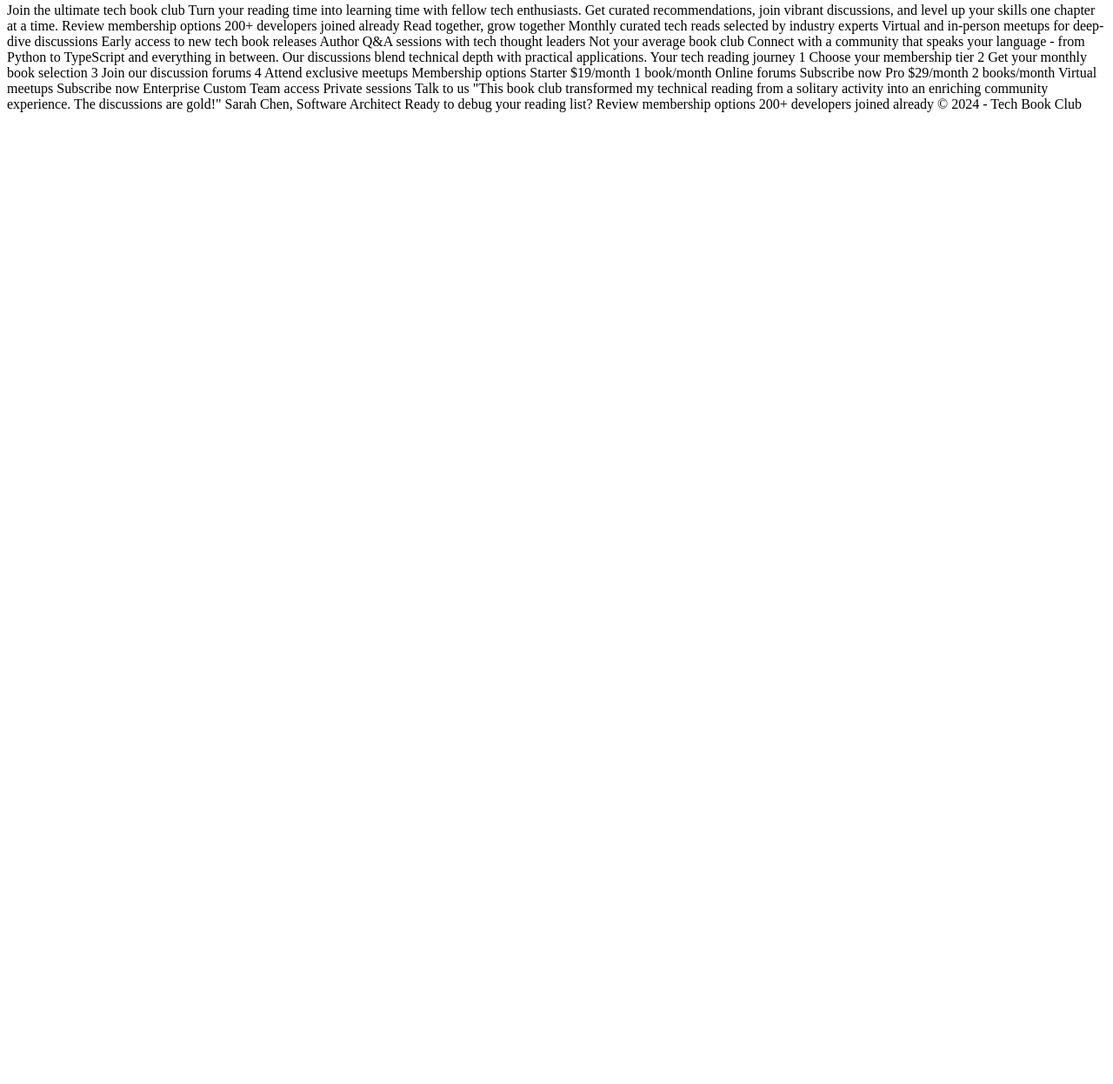
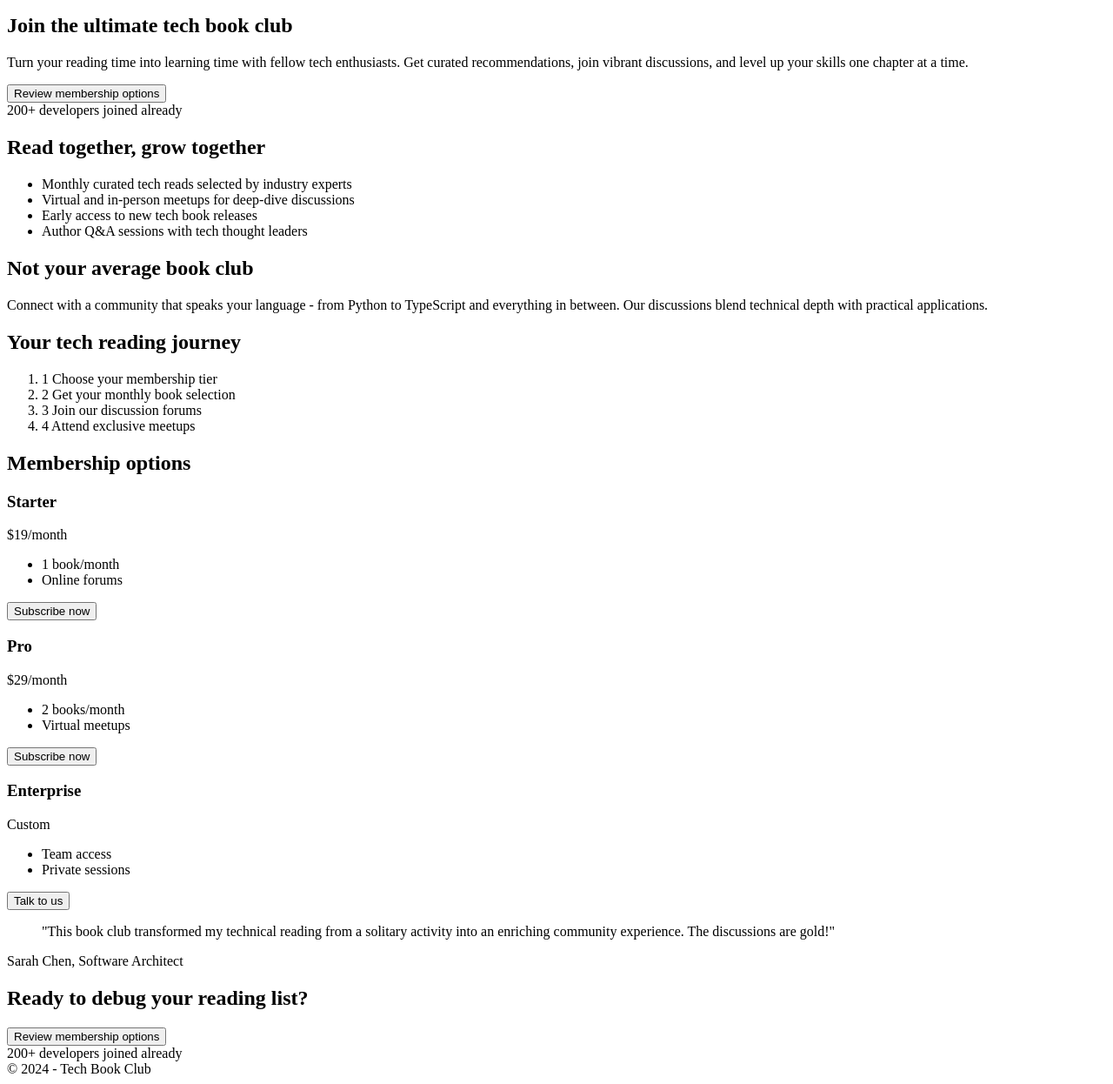
Before and after one commit to RawleSpringer/tbc-landing-page, a plain HTML site: page code/index.html in a window 1280 px wide. Shown: the part 5-1251 px from the top of the page at 87% size. Before the commit the page ends 800 px from the top, so only its background shows below. Drawn offline with Linux system fonts and the light colour scheme.

Commit message:
Adding semantic html

```diff
--- a/code/index.html
+++ b/code/index.html
@@ -1,88 +1,101 @@
 <!DOCTYPE html>
 <html lang="en">
   <head>
-  <meta charset="UTF-8">
-  <meta name="viewport" content="width=device-width, initial-scale=1.0">
+    <meta charset="UTF-8" />
+    <meta name="viewport" content="width=device-width, initial-scale=1.0" />
 
-  <link rel="icon" type="image/png" sizes="32x32" href="./assets/images/favicon-32x32.png">
+    <link
+      rel="icon"
+      type="image/png"
+      sizes="32x32"
+      href="./assets/images/favicon-32x32.png"
+    />
 
     <title>Frontend Mentor | Tech book club</title>
   </head>
   <body>
-
-  Join the ultimate tech book club
-
-  Turn your reading time into learning time with fellow tech enthusiasts.
-  Get curated recommendations, join vibrant discussions, and level up your
-  skills one chapter at a time.
-
-  Review membership options
-  200+ developers joined already
-
-  Read together, grow together
-
-  Monthly curated tech reads selected by industry experts
-  Virtual and in-person meetups for deep-dive discussions
-  Early access to new tech book releases
-  Author Q&A sessions with tech thought leaders
-
-  Not your average book club
-
-  Connect with a community that speaks your language - from Python to TypeScript and
-  everything in between. Our discussions blend technical depth with practical applications.
-
-  Your tech reading journey
-
-  1
-  Choose your membership tier
-
-  2
-  Get your monthly book selection
-
-  3
-  Join our discussion forums
-
-  4
-  Attend exclusive meetups
-
-  Membership options
-
-  Starter
-  $19/month
-
-  1 book/month
-  Online forums
-
-  Subscribe now
-
-  Pro
-  $29/month
-
-  2 books/month
-  Virtual meetups
-
-  Subscribe now
-
-  Enterprise
-  Custom
-
-  Team access
-  Private sessions
-
-  Talk to us
-
+    <header>
+      <h1></h1>
+    </header>
+    <main>
+      <section>
+        <h1>Join the ultimate tech book club</h1>
+        <p>
+          Turn your reading time into learning time with fellow tech
+          enthusiasts. Get curated recommendations, join vibrant discussions,
+          and level up your skills one chapter at a time.
+        </p>
+        <button>Review membership options</button>
+        <article>200+ developers joined already</article>
+      </section>
+      <section>
+        <h2>Read together, grow together</h2>
+        <ul>
+          <li>Monthly curated tech reads selected by industry experts</li>
+          <li>Virtual and in-person meetups for deep-dive discussions</li>
+          <li>Early access to new tech book releases</li>
+          <li>Author Q&A sessions with tech thought leaders</li>
+        </ul>
+        <h2>Not your average book club</h2>
+        <p>
+          Connect with a community that speaks your language - from Python to
+          TypeScript and everything in between. Our discussions blend technical
+          depth with practical applications.
+        </p>
+      </section>
+      <section>
+        <h2>Your tech reading journey</h2>
+        <ol>
+          <li>1 Choose your membership tier</li>
+          <li>2 Get your monthly book selection</li>
+          <li>3 Join our discussion forums</li>
+          <li>4 Attend exclusive meetups</li>
+        </ol>
+      </section>
+      <section>
+        <h2>Membership options</h2>
+        <article>
+          <h3>Starter</h3>
+          <p>$19/month</p>
+          <ul>
+            <li>1 book/month</li>
+            <li>Online forums</li>
+          </ul>
+          <button>Subscribe now</button>
+        </article>
+        <article>
+          <h3>Pro</h3>
+          <p>$29/month</p>
+          <ul>
+            <li>2 books/month</li>
+            <li>Virtual meetups</li>
+          </ul>
+          <button>Subscribe now</button>
+        </article>
+        <article>
+          <h3>Enterprise</h3>
+          <p>Custom</p>
+          <ul>
+            <li>Team access</li>
+            <li>Private sessions</li>
+          </ul>
+          <button>Talk to us</button>
+        </article>
+      </section>
+      <aside>
+        <blockquote>
           "This book club transformed my technical reading from a solitary
-  activity into an enriching community experience. The discussions
-  are gold!"
-
-  Sarah Chen, Software Architect
-
-  Ready to debug your reading list?
-
-  Review membership options
-  200+ developers joined already
-
-  © 2024 - Tech Book Club
-
+          activity into an enriching community experience. The discussions are
+          gold!"
+        </blockquote>
+        <p>Sarah Chen, Software Architect</p>
+      </aside>
+      <section>
+        <h2>Ready to debug your reading list?</h2>
+        <button>Review membership options</button>
+        <article>200+ developers joined already</article>
+      </section>
+    </main>
+    <footer>© 2024 - Tech Book Club</footer>
   </body>
 </html>
```
Lines whose indentation alone changed are shown as unchanged.
